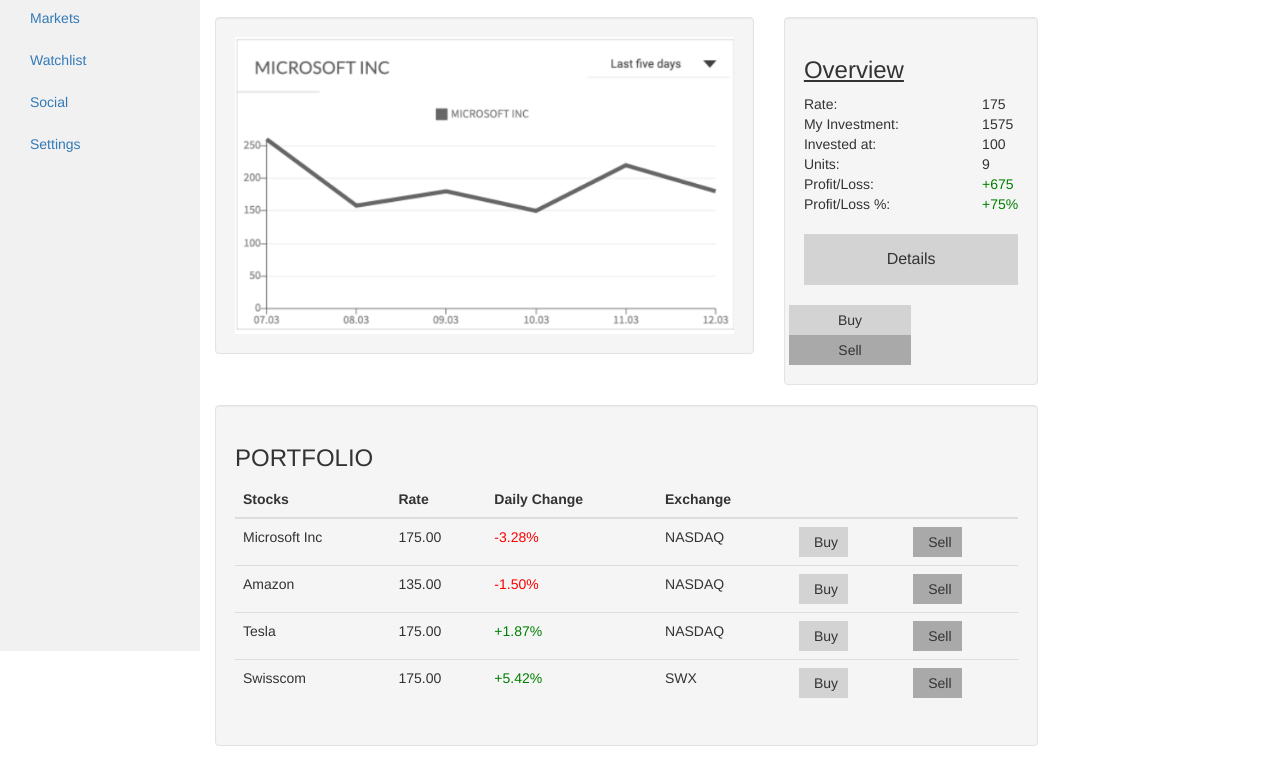
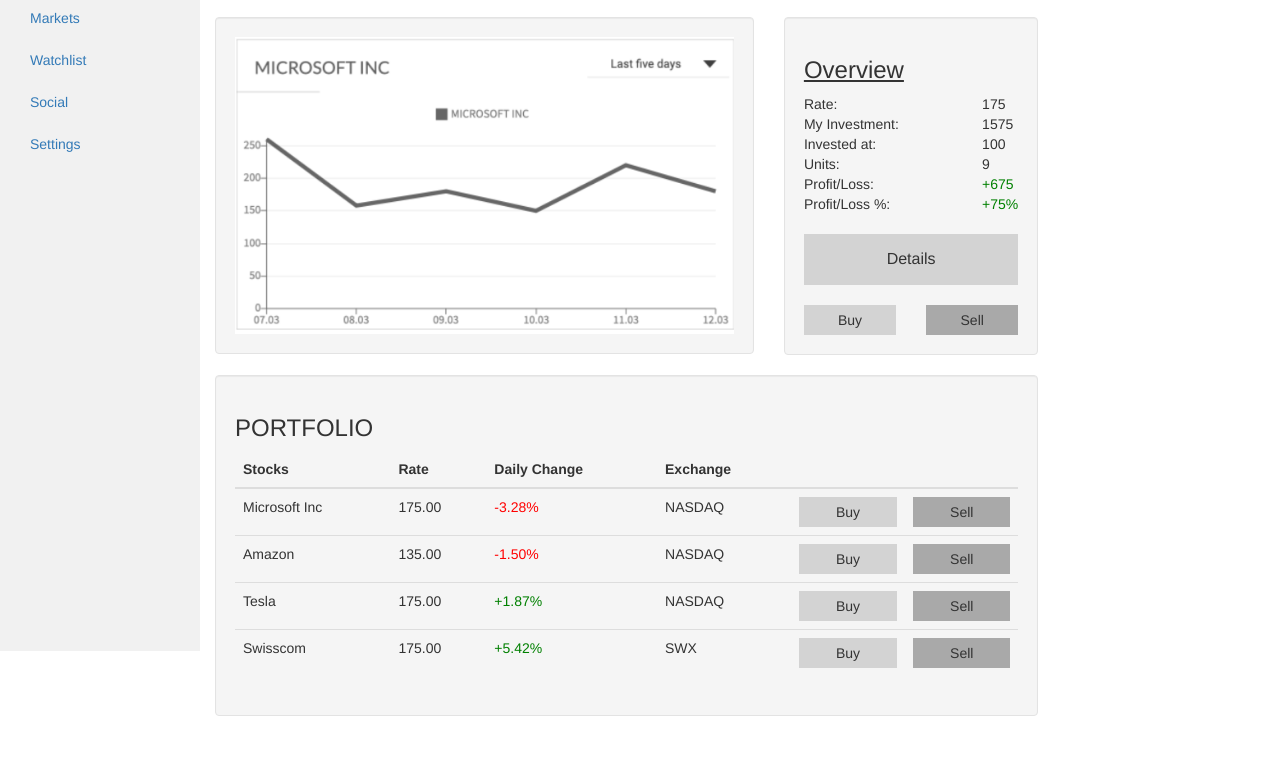
Before and after one commit to HookShotBG/WebEngineering, a plain HTML site: page Code/portfolio.html in a window 1280 px wide. Shown: the part 149-915 px from the top of the page. After the commit the page ends 885 px from the top, so only its background shows below. Drawn offline with nearby package versions, Linux system fonts and the light colour scheme.

Commit message:
changed button layout

```diff
--- a/Code/main.css
+++ b/Code/main.css
@@ -35,16 +35,17 @@
 .buyButton{
     background-color: lightgray;
     cursor: pointer;
-    width: 50%;
+    width: 100%;
     text-align: center;
     border: none;
     padding: 5px 15px;
 }
 
+
 .sellButton{
   background-color: darkgrey;
   cursor: pointer;
-  width: 50%;
+  width: 100%;
   text-align: center;
   border: none;
   padding: 5px 15px;
--- a/Code/portfolio.html
+++ b/Code/portfolio.html
@@ -112,10 +112,10 @@
 
             <br>
                <div class="row">
-                  <div id="divBtn" class="col">
+                  <div id="divBtn" class="col-md-6">
                     <button type="button" class="buyButton" data-toggle="modal" data-target="#buyModal">Buy</button>
                   </div>
-                  <div id="divBtn" class="col">
+                  <div id="divBtn" class="col-md-6">
                     <button type="button" class="sellButton" data-toggle="modal" data-target="#sellModal">Sell</button>
                    </div>
                 </div>
```
